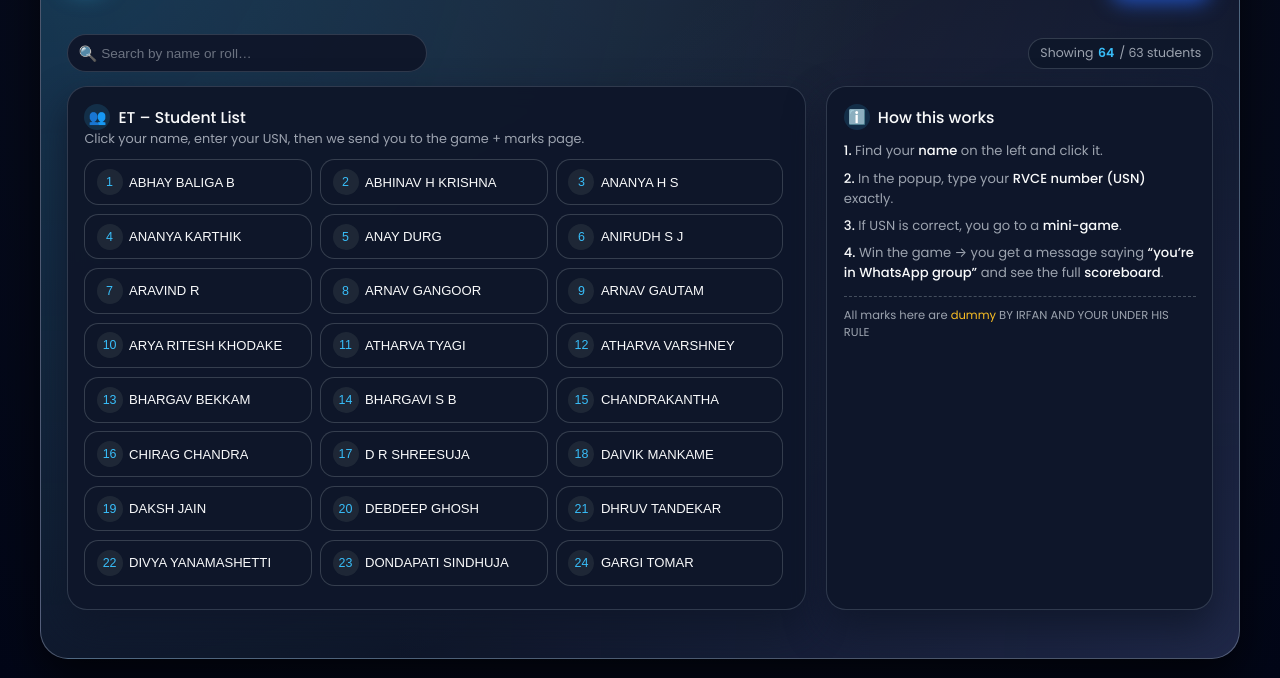
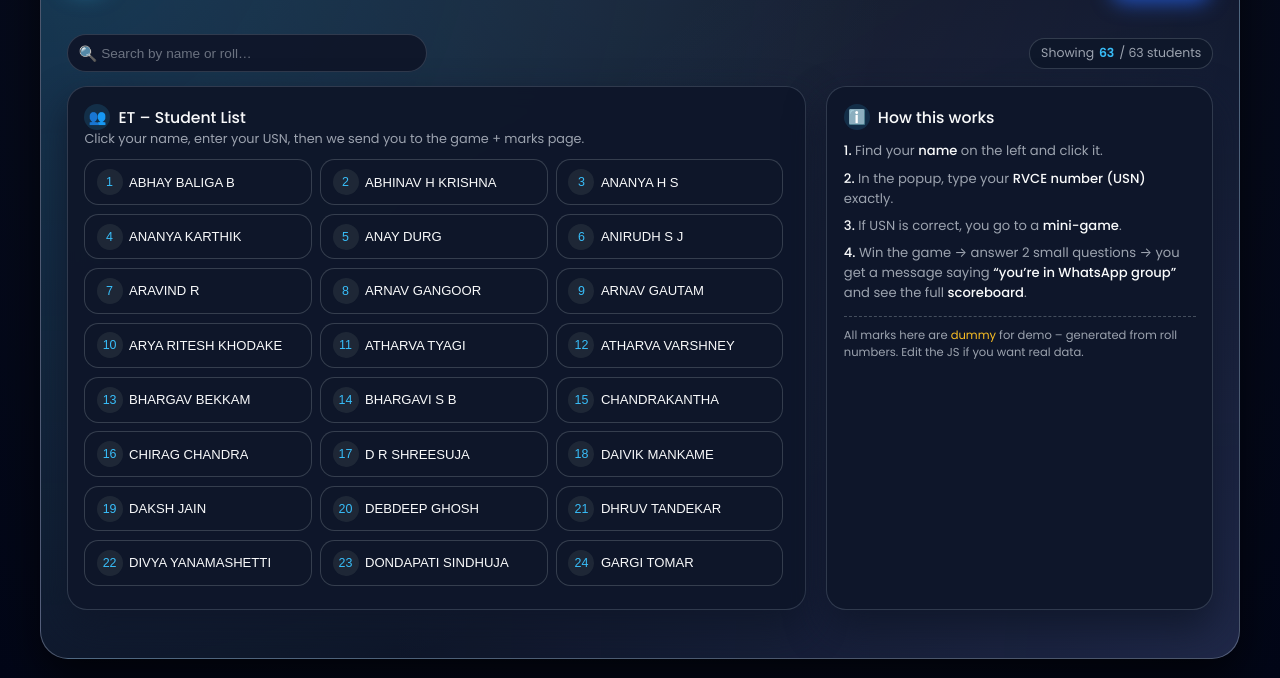
Before and after one commit to irfandarvan07-del/express-js-on-vercel, a plain HTML site: page index.html in a window 1280 px wide. Shown: the part 122-800 px from the top of the page. Drawn offline with Linux system fonts and the light colour scheme.

Commit message:
Update index.html

```diff
--- a/index.html
+++ b/index.html
@@ -698,11 +698,12 @@
               <li><strong>1.</strong> Find your <strong>name</strong> on the left and click it.</li>
               <li><strong>2.</strong> In the popup, type your <strong>RVCE number (USN)</strong> exactly.</li>
               <li><strong>3.</strong> If USN is correct, you go to a <strong>mini-game</strong>.</li>
-              <li><strong>4.</strong> Win the game → you get a message saying <strong>“you’re in WhatsApp group”</strong> and see the full <strong>scoreboard</strong>.</li>
+              <li><strong>4.</strong> Win the game → answer 2 small questions → you get a message saying <strong>“you’re in WhatsApp group”</strong> and see the full <strong>scoreboard</strong>.</li>
             </ul>
 
             <p class="footer-note">
-              All marks here are <span>dummy</span> BY IRFAN AND YOUR UNDER HIS RULE
+              All marks here are <span>dummy</span> for demo – generated from roll numbers.
+              Edit the JS if you want real data.
             </p>
           </aside>
         </div>
@@ -816,8 +817,7 @@
       { roll: 60, name: "VANI GUSAIN",                    usn: "RVCE25BTE036" },
       { roll: 61, name: "VEDAANT RAJ",                    usn: "RVCE25BTE007" },
       { roll: 62, name: "VINAYAK S HALLI",                usn: "RVCE25BTE054" },
-      { roll: 63, name: "YASHASVI ARVIND JAIN",           usn: "RVCE25BTE040" },
-       { roll: 67, name: "AKARSH SHARMA",                 usn: "RVCE25BCY019" }
+      { roll: 63, name: "YASHASVI ARVIND JAIN",           usn: "RVCE25BTE040" }
     ];
 
     // Dummy marks for ALL students, auto-generated from roll
```
